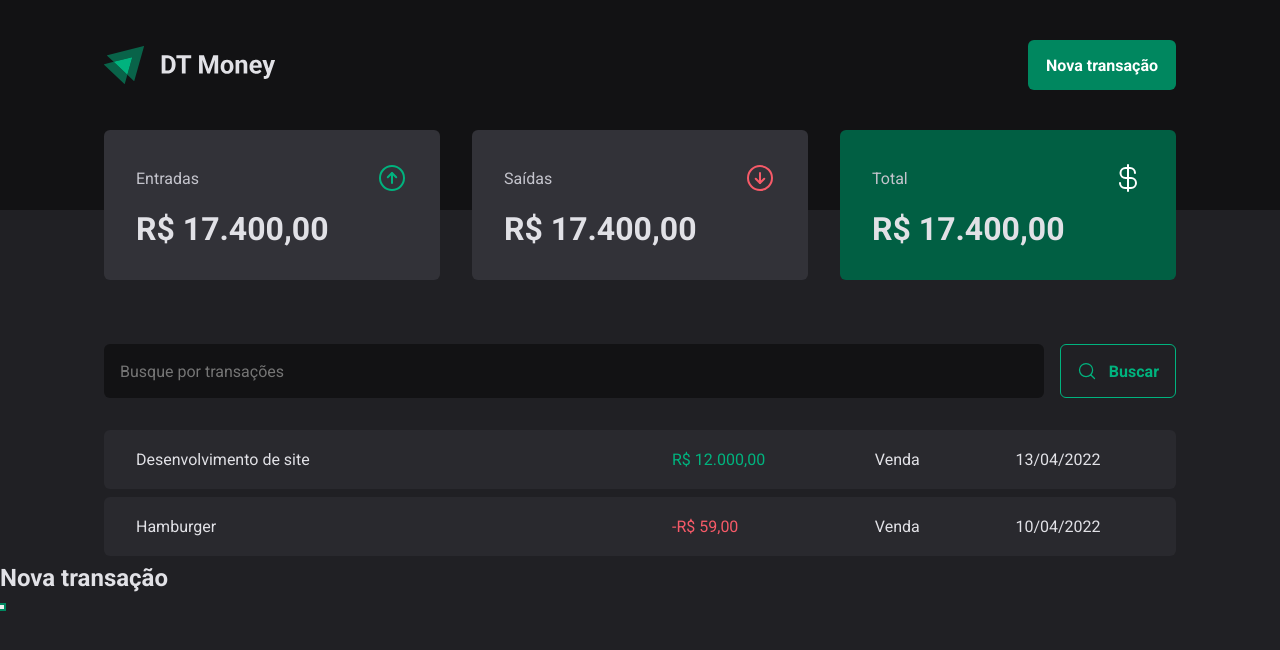
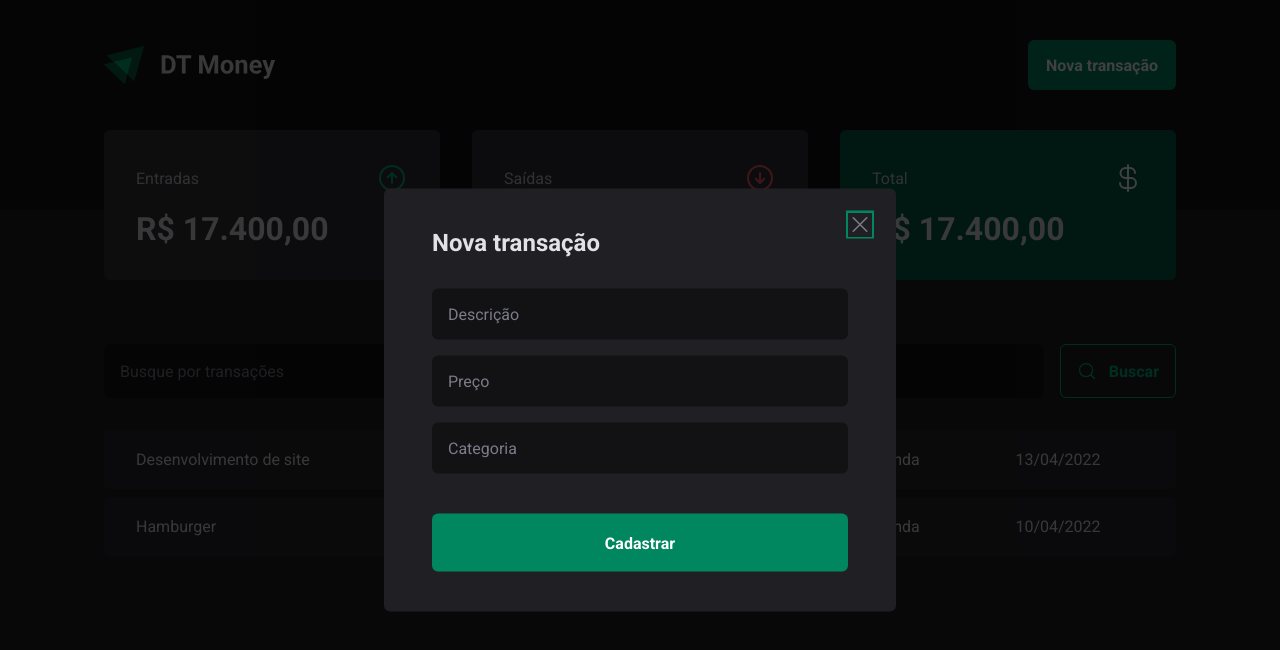
Before and after one commit to CCassolF/dt-money, a React (Vite) app: page / in a window 1280 px wide. Both pictures are taken after a click on the button "Nova transação". Shown: the top 650 px of the page. Built offline with nearby package versions, Linux system fonts and the light colour scheme.

Commit message:
Modal de nova transação

```diff
--- a/src/components/Header/index.tsx
+++ b/src/components/Header/index.tsx
@@ -2,6 +2,7 @@ import { HeaderContainer, HeaderContent, NewTransactionButton } from "./styles";
 import * as Dialog from '@radix-ui/react-dialog';
 
 import logoImg from '../../assets/logo.svg'
+import { NewTransactionModal } from "../NewTrasnsactionModal";
 
 export function Header() {
   return(
@@ -15,15 +16,7 @@ export function Header() {
               <NewTransactionButton>Nova transação</NewTransactionButton>
             </Dialog.Trigger>
 
-            <Dialog.Portal>
-              <Dialog.Overlay />
-
-              <Dialog.Content>
-                <Dialog.Title>Nova transação</Dialog.Title>
-
-                <Dialog.Close />
-              </Dialog.Content>
-            </Dialog.Portal>
+            <NewTransactionModal />
           </Dialog.Root>
         </HeaderContent>
       </HeaderContainer>
--- /dev/null
+++ b/src/components/NewTrasnsactionModal/index.tsx
@@ -0,0 +1,31 @@
+import * as Dialog from '@radix-ui/react-dialog';
+import { X } from 'phosphor-react';
+
+import { CloseButton, Content, Overlay } from './styles';
+
+export function NewTransactionModal() {
+  return(
+    <Dialog.Portal>
+      <Overlay />
+
+      <Content>
+        <Dialog.Title>Nova transação</Dialog.Title>
+
+        <CloseButton>
+          <X size={24} />
+        </CloseButton>
+
+        <form action="">
+          <input type="text" placeholder='Descrição' required />
+          <input type="number" placeholder='Preço' required />
+          <input type="text" placeholder='Categoria' required />
+
+          <button type="submit">
+            Cadastrar
+          </button>
+        </form>
+
+      </Content>
+    </Dialog.Portal>
+  )
+}
--- /dev/null
+++ b/src/components/NewTrasnsactionModal/styles.ts
@@ -0,0 +1,69 @@
+import styled from "styled-components";
+import * as Dialog from '@radix-ui/react-dialog';
+
+export const Overlay = styled(Dialog.Overlay)`
+  position: fixed;
+  width: 100vw;
+  height: 100vh;
+  inset: 0;
+  background: rgba(0, 0, 0, 0.75);
+`
+
+export const Content = styled(Dialog.Content)`
+  min-width: 32rem;
+  border-radius: 6px;
+  padding: 2.5rem 3rem;
+  background: ${props => props.theme["gray-800"]};
+
+  position: fixed;
+  top: 50%;
+  left: 50%;
+  transform: translate(-50%, -50%);
+
+  form {
+    margin-top: 2rem;
+    display: flex;
+    flex-direction: column;
+    gap: 1rem;
+
+    input {
+      border-radius: 6px;
+      border: 0;
+      background: ${props => props.theme["gray-900"]};
+      color: ${props => props.theme["gray-300"]};
+      padding: 1rem;
+
+      &::placeholder {
+        color: ${props => props.theme["gray-500"]};
+      }
+    }
+
+    button[type="submit"] {
+      height: 58px;
+      border: 0;
+      background: ${props => props.theme["green-500"]};
+      color: ${props => props.theme.white};
+      font-weight: bold;
+      padding: 0 1.25rem;
+      border-radius: 6px;
+      margin-top: 1.5rem;
+      cursor: pointer;
+
+      &:hover {
+      background: ${props => props.theme["green-700"]};
+        transition: background-color 0.2s;
+      }
+    }
+  }
+`
+
+export const CloseButton = styled(Dialog.Close)`
+  position: absolute;
+  background: transparent;
+  border: 0;
+  top: 1.5rem;
+  right: 1.5rem;
+  line-height: 0;
+  cursor: pointer;
+  color: ${props => props.theme["gray-500"]};
+`
--- a/src/pages/Transactions/components/SearchForm/styles.ts
+++ b/src/pages/Transactions/components/SearchForm/styles.ts
@@ -12,7 +12,7 @@ export const SearchFormContainer = styled.form`
     color: ${props => props.theme['gray-300']};
     padding: 1rem;
 
-    &:placeholder {
+    &::placeholder {
     color: ${props => props.theme['gray-500']};
     }
   }
```
